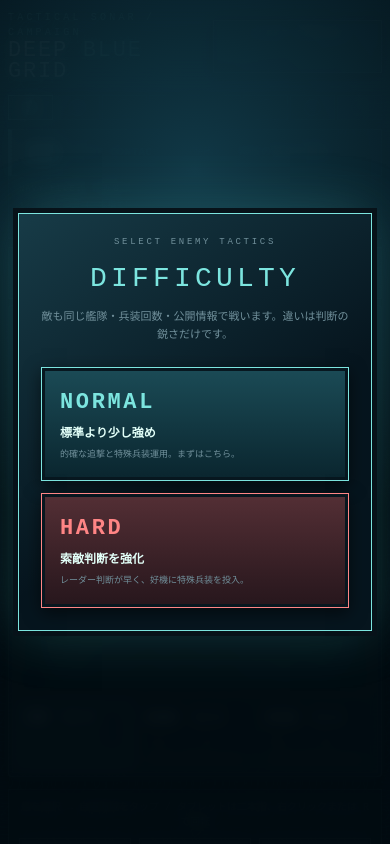
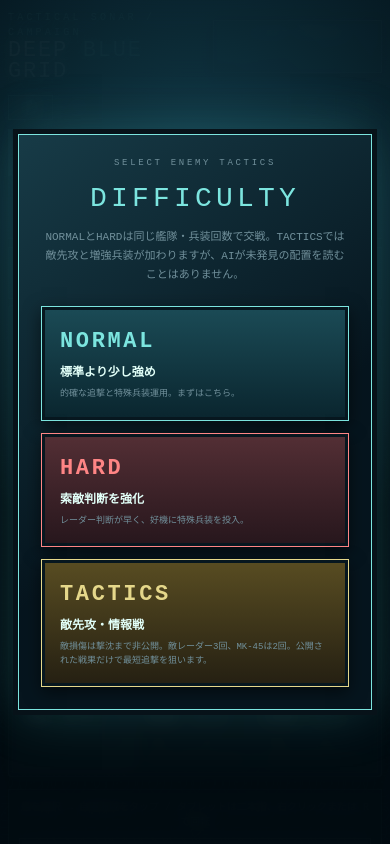
Before and after one commit to spthx/deep-blue-grid, a Next.js app: page / in a window 390 px wide. Shown: the top 844 px of the page. Built offline with nearby package versions, Linux system fonts and the light colour scheme.

Commit message:
Add fair-play tactics mode and mobile controls

```diff
--- a/app/game/DeepBlueGrid.tsx
+++ b/app/game/DeepBlueGrid.tsx
@@ -25,15 +25,16 @@ import { AudioManager } from "./AudioManager.ts";
 import { drawBoard, pointerToCoord } from "./Renderer.ts";
 
 type Phase = "placement" | "player" | "enemy" | "review" | "victory" | "defeat";
-type Difficulty = "normal" | "hard";
+type Difficulty = "normal" | "hard" | "tactics";
 type Stats = { turns: number; shots: number; hits: number; sunk: number; specials: number; damage: number };
 type LogEntry = { id: number; text: string; tone: "info" | "good" | "bad" };
+type ShipCardOptions = { selectable?: boolean; concealDamage?: boolean };
 
 const sleep = (ms: number) => new Promise((resolve) => setTimeout(resolve, ms));
 const coordName = (coord: Coord) => CELL_LABELS[coord.y] + "-" + (coord.x + 1);
 const sameCoord = (a: Coord, b: Coord) => a.x === b.x && a.y === b.y;
 const freshStats = (): Stats => ({ turns: 0, shots: 0, hits: 0, sunk: 0, specials: 0, damage: 0 });
-const difficultySkill = (base: number, difficulty: Difficulty) => base * (difficulty === "hard" ? 1.38 : 1.12);
+const difficultySkill = (base: number, difficulty: Difficulty) => base * (difficulty === "tactics" ? 1.7 : difficulty === "hard" ? 1.38 : 1.12);
 
 const WEAPON_META: Record<WeaponId, { label: string; carrier?: ShipId; help: string; requirement: string }> = {
   fire: { label: "通常砲撃", help: "敵海域の1マスを攻撃します。", requirement: "目標 1" },
@@ -104,6 +105,7 @@ export function DeepBlueGrid() {
       new SeededRandom(seedRef.current ^ 0x51f15e),
       nextStage.fleet,
       difficultySkill(nextStage.aiSkill, selectedDifficulty),
+      selectedDifficulty,
     );
     setStageIndex(nextStageIndex);
     setPhase("placement");
@@ -211,6 +213,14 @@ export function DeepBlueGrid() {
       return;
     }
     enemy.current.randomize(rngRef.current, stage.fleet);
+    if (difficultyRef.current === "tactics") {
+      setLocked(true);
+      addLog("TACTICS：敵艦隊が先制攻撃を開始。", "bad");
+      audio.current?.confirm();
+      bump();
+      void enemyTurn();
+      return;
+    }
     setPhase("player");
     setMessage("COMMAND：兵装を選び、敵海域に照準を置いてください。");
     addLog("交戦開始。先攻は自艦隊です。");
@@ -524,9 +534,11 @@ export function DeepBlueGrid() {
     return () => window.removeEventListener("keydown", onKey);
   }, [phase, cursor, weapon, picked, locked, ready]);
 
-  const shipCard = (board: Board, shipId: ShipId, selectable = false) => {
+  const shipCard = (board: Board, shipId: ShipId, options: ShipCardOptions = {}) => {
+    const { selectable = false, concealDamage = false } = options;
     const definition = SHIPS.find((ship) => ship.id === shipId)!;
     const ship = board.ships.find((candidate) => candidate.id === shipId);
+    const revealDamage = !concealDamage || Boolean(ship?.sunk);
     return (
       <button
         key={shipId}
@@ -536,9 +548,9 @@ export function DeepBlueGrid() {
         title={definition.weapon === "NONE" ? "特殊兵装なし" : "搭載兵装：" + definition.weapon}
       >
         <strong>{definition.name} / {definition.code}</strong>
-        <small>{ship?.sunk ? "LOST" : ship ? "DEPLOYED" : selectable ? "SELECT TO PLACE" : "UNKNOWN"}</small>
-        <span className="hull-meter">
-          {Array.from({ length: definition.size }, (_, index) => <i key={index} className={ship && index < ship.hits.size ? "hit" : ""} />)}
+        <small>{ship?.sunk ? "LOST" : ship ? concealDamage ? "HULL DATA MASKED" : "DEPLOYED" : selectable ? "SELECT TO PLACE" : "UNKNOWN"}</small>
+        <span className={"hull-meter " + (!revealDamage ? "concealed" : "")}>
+          {Array.from({ length: definition.size }, (_, index) => <i key={index} className={revealDamage && ship && index < ship.hits.size ? "hit" : ""} />)}
         </span>
       </button>
     );
@@ -635,6 +647,26 @@ export function DeepBlueGrid() {
         <button className={visibleBoard === "enemy" ? "active" : ""} onClick={() => showBoard("enemy")} disabled={phase === "placement"}>
           敵軍海域
         </button>
+        {difficulty && !result && (
+          <span className="mobile-switch-utilities" aria-label="ゲーム設定">
+            <button
+              onClick={() => setMuted(audio.current?.toggle() ?? false)}
+              aria-label={muted ? "サウンドを有効にする" : "サウンドをミュートする"}
+              title={muted ? "サウンドを有効にする" : "サウンドをミュートする"}
+            >
+              <span aria-hidden="true">{muted ? "🔇" : "🔊"}</span>
+            </button>
+            <button
+              className="retry"
+              onClick={() => initStage(stageIndex)}
+              disabled={locked}
+              aria-label="現在のステージをリトライ"
+              title="現在のステージをリトライ"
+            >
+              <span aria-hidden="true">↻</span>
+            </button>
+          </span>
+        )}
       </nav>
 
       <div className="boards" ref={boardsRef}>
@@ -667,7 +699,7 @@ export function DeepBlueGrid() {
             />
             <div className="radar-line" />
           </div>
-          <div className="fleet-row">{stage.fleet.map((id) => shipCard(player.current, id, phase === "placement"))}</div>
+          <div className="fleet-row">{stage.fleet.map((id) => shipCard(player.current, id, { selectable: phase === "placement" }))}</div>
         </section>
 
         <section className={"tactical-panel enemy-board " + (portraitPhone && visibleBoard !== "enemy" ? "mobile-hidden" : "")}>
@@ -705,7 +737,7 @@ export function DeepBlueGrid() {
             />
             <div className="radar-line" />
           </div>
-          <div className="fleet-row">{stage.fleet.map((id) => shipCard(enemy.current, id))}</div>
+          <div className="fleet-row">{stage.fleet.map((id) => shipCard(enemy.current, id, { concealDamage: difficulty === "tactics" }))}</div>
         </section>
       </div>
 
@@ -783,13 +815,16 @@ export function DeepBlueGrid() {
           <section className="difficulty-card">
             <div className="eyebrow">SELECT ENEMY TACTICS</div>
             <h2>DIFFICULTY</h2>
-            <p>敵も同じ艦隊・兵装回数・公開情報で戦います。違いは判断の鋭さだけです。</p>
+            <p>NORMALとHARDは同じ艦隊・兵装回数で交戦。TACTICSでは敵先攻と増強兵装が加わりますが、AIが未発見の配置を読むことはありません。</p>
             <div className="difficulty-options">
               <button className="mode-button" onClick={() => startCampaign("normal")}>
                 <span>NORMAL</span><b>標準より少し強め</b><small>的確な追撃と特殊兵装運用。まずはこちら。</small>
               </button>
               <button className="mode-button hard" onClick={() => startCampaign("hard")}>
                 <span>HARD</span><b>索敵判断を強化</b><small>レーダー判断が早く、好機に特殊兵装を投入。</small>
+              </button>
+              <button className="mode-button tactics" onClick={() => startCampaign("tactics")}>
+                <span>TACTICS</span><b>敵先攻・情報戦</b><small>敵損傷は撃沈まで非公開。敵レーダー3回、MK-45は2回。公開された戦果だけで最短追撃を狙います。</small>
               </button>
             </div>
           </section>
--- a/app/game/EnemyAI.ts
+++ b/app/game/EnemyAI.ts
@@ -2,6 +2,7 @@ import { GRID_SIZE, SHIPS, type Coord, type ShipId } from "./constants.ts";
 import { Arsenal, Board, SeededRandom, harpoonCells, inBounds, keyOf, radarCells, sparrowCells, type AttackResult, type ShotMark } from "./engine.ts";
 
 export type AIState = "HUNT" | "TARGET" | "SEARCH";
+export type AIProfile = "normal" | "hard" | "tactics";
 export type AIDecision = { weapon: "fire" | "phantom" | "harpoon" | "sparrow" | "mk45" | "radar"; targets: Coord[]; state: AIState };
 
 export class EnemyAI {
@@ -15,33 +16,40 @@ export class EnemyAI {
   private rng: SeededRandom;
   private targetSizes: number[];
   private skill: number;
-  constructor(rng: SeededRandom, fleet: ShipId[] = SHIPS.map((ship) => ship.id), skill = 1) {
+  private profile: AIProfile;
+  constructor(rng: SeededRandom, fleet: ShipId[] = SHIPS.map((ship) => ship.id), skill = 1, profile: AIProfile = "normal") {
     this.rng = rng;
     this.targetSizes = fleet.map((id) => SHIPS.find((ship) => ship.id === id)!.size);
     this.skill = skill;
+    this.profile = profile;
+    if (profile === "tactics") {
+      this.arsenal.uses.radar += 1;
+      this.arsenal.uses.mk45 += 1;
+    }
   }
 
   decide(ownBoard: Board): AIDecision {
     const unknown = this.unknownCells();
-    const radarPatience = this.skill >= 1.25 ? 3 : 4;
+    const radarPatience = this.profile === "tactics" ? 2 : this.skill >= 1.25 ? 3 : 4;
+    const tacticsPressure = this.profile === "tactics" ? 1.2 : 1;
     if (this.turnsWithoutHit >= radarPatience && this.arsenal.canUse("radar", ownBoard)) {
       const origin = this.bestRadarOrigin();
       this.arsenal.spend("radar", ownBoard);
       return { weapon: "radar", targets: [origin], state: this.state };
     }
-    if (this.arsenal.canUse("phantom", ownBoard) && this.turnsWithoutHit >= 1 && this.rng.next() < .18 * this.skill) {
+    if (this.arsenal.canUse("phantom", ownBoard) && this.turnsWithoutHit >= 1 && this.rng.next() < .18 * this.skill * tacticsPressure) {
       this.arsenal.spend("phantom", ownBoard);
       return { weapon: "phantom", targets: this.rankCandidates().slice(0, 4), state: this.state };
     }
-    if ((this.targetHits.length || this.search.length) && this.arsenal.canUse("sparrow", ownBoard) && this.rng.next() < .24 * this.skill) {
+    if ((this.targetHits.length || this.search.length) && this.arsenal.canUse("sparrow", ownBoard) && this.rng.next() < .24 * this.skill * tacticsPressure) {
       this.arsenal.spend("sparrow", ownBoard);
       return { weapon: "sparrow", targets: sparrowCells(this.bestAreaOrigin()).filter((c) => this.isUnknown(c)), state: this.state };
     }
-    if (this.targetHits.length && this.arsenal.canUse("harpoon", ownBoard) && this.rng.next() < .32 * this.skill) {
+    if (this.targetHits.length && this.arsenal.canUse("harpoon", ownBoard) && this.rng.next() < .32 * this.skill * tacticsPressure) {
       this.arsenal.spend("harpoon", ownBoard);
       return { weapon: "harpoon", targets: harpoonCells(this.bestHarpoonCenter()).filter((c) => this.isUnknown(c)), state: "TARGET" };
     }
-    if (this.turnsWithoutHit >= 2 && this.arsenal.canUse("mk45", ownBoard) && unknown.length > 1 && this.rng.next() < .4 * this.skill) {
+    if (this.turnsWithoutHit >= 2 && this.arsenal.canUse("mk45", ownBoard) && unknown.length > 1 && this.rng.next() < .4 * this.skill * tacticsPressure) {
       this.arsenal.spend("mk45", ownBoard);
       const ranked = this.rankCandidates();
       return { weapon: "mk45", targets: ranked.slice(0, 2), state: this.state };
--- a/app/globals.css
+++ b/app/globals.css
@@ -95,6 +95,7 @@ button { font: inherit; }
 .quick-guide b { color:var(--cyan); letter-spacing:.1em; }
 
 .mobile-field-switch { display:none; }
+.mobile-switch-utilities { display:none; }
 
 .boards { display: grid; grid-template-columns: 1fr 1fr; gap: clamp(12px, 2vw, 28px); margin: 14px 0 12px; scroll-margin-top:58px; }
 .tactical-panel {
@@ -138,6 +139,7 @@ button { font: inherit; }
 .hull-meter { display:flex; gap:2px; margin-top:5px; }
 .hull-meter i { display:block; height:3px; flex:1; background:#426b72; }
 .hull-meter i.hit { background:var(--danger); }
+.hull-meter.concealed i { background:#203a42; opacity:.55; }
 
 .placement-tools, .command-deck { display:flex; flex-wrap:wrap; gap:8px; justify-content:center; padding:10px; border:1px solid #34545e; background:#071821cc; box-shadow:inset 0 0 22px #0006; }
 .command-deck { justify-content:flex-start; }
@@ -235,14 +237,14 @@ button { font: inherit; }
   backdrop-filter:blur(7px);
 }
 .difficulty-card {
-  width:min(720px,100%); padding:clamp(22px,5vw,44px); text-align:center;
+  width:min(920px,100%); max-height:calc(100dvh - 24px); overflow:auto; padding:clamp(22px,5vw,44px); text-align:center;
   border:1px solid var(--cyan); background:linear-gradient(145deg,#173b47,#06151e 58%);
   box-shadow:0 0 0 5px #071219,0 0 55px #55d8d83b;
 }
 .difficulty-card .eyebrow { color:var(--steel); font-size:9px; letter-spacing:.3em; }
 .difficulty-card h2 { margin:8px 0; color:var(--cyan); font-size:clamp(28px,6vw,54px); letter-spacing:.15em; }
 .difficulty-card > p { max-width:560px; margin:0 auto 22px; color:var(--steel); font-size:11px; line-height:1.7; }
-.difficulty-options { display:grid; grid-template-columns:1fr 1fr; gap:12px; }
+.difficulty-options { display:grid; grid-template-columns:repeat(3,1fr); gap:12px; }
 .mode-button {
   min-height:135px; padding:18px; text-align:left; cursor:pointer; color:var(--foam);
   border:1px solid var(--cyan); background:linear-gradient(#1b4b56,#0a252e);
@@ -254,6 +256,8 @@ button { font: inherit; }
 .mode-button small { display:block; color:var(--steel); font-size:9px; line-height:1.5; }
 .mode-button.hard { border-color:var(--danger); background:linear-gradient(#542f35,#26161c); }
 .mode-button.hard span { color:var(--danger); }
+.mode-button.tactics { border-color:var(--amber); background:linear-gradient(#594d22,#241f12); }
+.mode-button.tactics span { color:var(--amber); }
 
 @media (max-width: 760px) {
   .game-shell { padding:10px 8px 16px; }
@@ -272,14 +276,17 @@ button { font: inherit; }
   .boards { grid-template-columns:1fr; gap:13px; }
   .tactical-panel.enemy-board { order:-1; }
   .canvas-wrap { width:min(100%,520px); }
-  .command-deck { position:sticky; bottom:5px; z-index:20; gap:5px; padding:7px; backdrop-filter:blur(8px); }
-  .cmd { min-width:calc(25% - 5px); flex:1 1 21%; min-height:43px; padding:5px 6px; }
+  .command-deck {
+    position:sticky; bottom:5px; z-index:20; display:grid;
+    grid-template-columns:repeat(4,minmax(0,1fr)); gap:5px; padding:7px; backdrop-filter:blur(8px);
+  }
+  .cmd { width:100%; min-width:0; min-height:43px; padding:5px 6px; }
   .cmd b { font-size:10px; }
   .cmd small { font-size:7px; white-space:nowrap; }
-  .cmd.confirm { min-width:calc(50% - 5px); flex-basis:45%; }
-  .action-cluster { flex:1 0 100%; display:grid; grid-template-columns:minmax(0,1fr) minmax(0,1.5fr); gap:5px; margin-left:0; }
+  .cmd.confirm { min-width:0; }
+  .action-cluster { display:contents; }
   .action-cluster .cmd,.action-cluster .cancel-command,.action-cluster .confirm {
-    width:100%; min-width:0; max-width:none; flex:none;
+    width:100%; min-width:0; max-width:none;
   }
   .utility-overlay { top:7px; right:7px; gap:3px; padding:3px; }
   .utility-overlay button { width:34px; height:34px; font-size:15px; }
@@ -292,8 +299,9 @@ button { font: inherit; }
 }
 
 @media (max-width: 760px) and (orientation: portrait) {
+  .utility-overlay { display:none; }
   .mobile-field-switch {
-    display:grid; grid-template-columns:1fr auto auto; align-items:center; gap:5px;
+    display:grid; grid-template-columns:1fr auto auto auto; align-items:center; gap:5px;
     position:sticky; top:4px; z-index:22; margin:8px 0 6px; padding:6px;
     border:1px solid #456873; background:#061821ee; backdrop-filter:blur(9px);
     box-shadow:0 5px 18px #0009;
@@ -313,6 +321,15 @@ button { font: inherit; }
     box-shadow:0 0 12px #7ce5df55;
   }
   .mobile-field-switch button:disabled { opacity:.35; cursor:not-allowed; }
+  .mobile-field-switch .mobile-switch-utilities {
+    display:grid; grid-template-columns:repeat(2,34px); gap:3px; padding-left:2px;
+    border-left:1px solid #34545e;
+  }
+  .mobile-field-switch .mobile-switch-utilities button {
+    display:grid; place-items:center; width:34px; min-height:38px; padding:0;
+    color:var(--cyan); font-size:15px; line-height:1;
+  }
+  .mobile-field-switch .mobile-switch-utilities button.retry { color:var(--danger); font-size:22px; }
   .tactical-panel.enemy-board { order:initial; }
   .tactical-panel.mobile-hidden { display:none; }
   .boards { margin-top:6px; scroll-margin-top:72px; }
```
Also changed, not shown: 2 other files (tests, documents, lock files or other folders).
